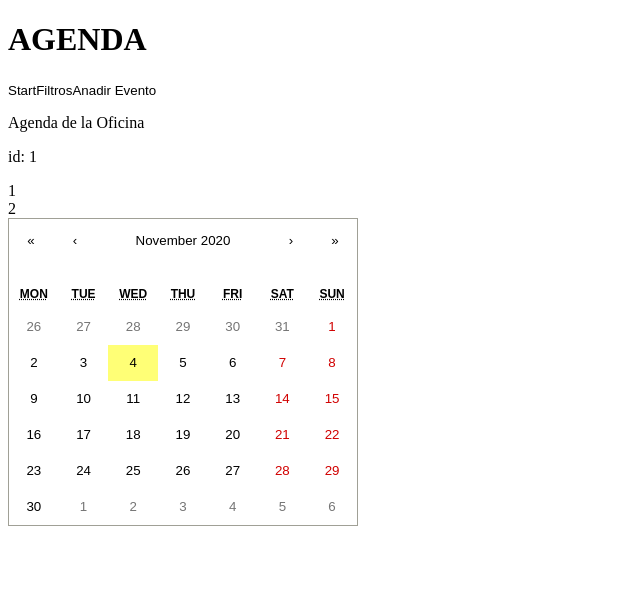
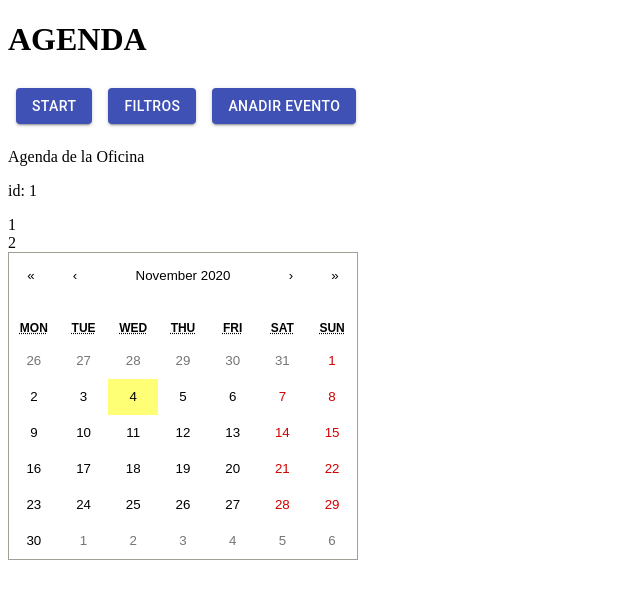
Before and after one commit to FranciscoRiosJesus/AgendaReact, a React (Create React App) app in the folder react-ui-agenda/: page / in a window 1280 px wide. Shown: the top 598 px of the page, without its empty margins (0-640 px from the left). Built offline with nearby package versions, Linux system fonts and the light colour scheme; no server answers.

Commit message:
CREATE folder /feature and DELETE folder /componensts

```diff
--- a/react-ui-agenda/src/API.ts
+++ b/react-ui-agenda/src/API.ts
@@ -1,4 +1,4 @@
-import { AgendaExp } from './components/Agenda';
+import { AgendaExp } from './features/agenda/Agenda';
 
 export const fetchAgendasExp = async () => {
     const endPoint = `https://localhost:8080/test/api/eventos`;
--- a/react-ui-agenda/src/App.tsx
+++ b/react-ui-agenda/src/App.tsx
@@ -1,8 +1,19 @@
 import React from 'react';
 import ButtonBase from '@material-ui/core/ButtonBase';
-import Agenda from './components/Agenda';
+import Agenda from './features/agenda/Agenda';
 import { fetchAgendasExp } from './API';
+import { makeStyles, createStyles, Theme } from '@material-ui/core/styles';
+import Button from '@material-ui/core/Button';
 
+const useStyles = makeStyles((theme: Theme) =>
+  createStyles({
+    root: {
+      '& > *': {
+        margin: theme.spacing(1),
+      },
+    },
+  }),
+);
 
 const App = () => {
 
@@ -29,19 +40,22 @@ const App = () => {
 
   }
 
-
+  const classes = useStyles();
   return (
     <div className="App">
       <h1>AGENDA</h1>
-      <ButtonBase className="start" onClick={startAgenda}>
-        Start
-      </ButtonBase>
-      <ButtonBase className="filtros" onClick={filtros}>
-        Filtros
-      </ButtonBase>
-      <ButtonBase className="anadirEvento" onClick={anadirEvento}>
-        Anadir Evento
-      </ButtonBase>
+      <div className={classes.root}>
+        <Button variant="contained" color="primary" className="start" onClick={startAgenda}>
+          Start
+        </Button >
+
+        <Button variant="contained" color="primary"  className="filtros" onClick={filtros}>
+          Filtros
+        </Button>
+        <Button variant="contained" color="primary"  className="anadirEvento" onClick={anadirEvento}>
+          Anadir Evento
+        </Button>
+      </div>
       <p>Agenda de la Oficina</p>
       <Agenda
         id={id}
--- a/react-ui-agenda/src/app/store.ts
+++ b/react-ui-agenda/src/app/store.ts
@@ -1,5 +1,5 @@
 import { configureStore, ThunkAction, Action } from '@reduxjs/toolkit';
-import agendaReducer from '../components/agendaSlice';
+import agendaReducer from '../features/agenda/agendaSlice';
 
 export const store = configureStore({
   reducer: {
--- a/react-ui-agenda/src/components/agendaSlice.tsx
+++ b/react-ui-agenda/src/features/agenda/agendaSlice.tsx
@@ -1,5 +1,5 @@
 import { createSlice, PayloadAction } from '@reduxjs/toolkit';
-/* import { AppThunk, RootState } from '../app/store'; */
+import { AppThunk, RootState } from '../../app/store';
 
 //TODO MOVER A SU PROPIO MODELO
 export enum TipoEventoAgenda {
@@ -78,4 +78,6 @@ export const AgendaSlice = createSlice({
 
 export const { added } = AgendaSlice.actions;
 
+export const selectEventos = (state: RootState) => state.agendaExp;
+
 export default AgendaSlice.reducer;
--- /dev/null
+++ b/react-ui-agenda/src/features/agenda/eventoList.tsx
@@ -0,0 +1,4 @@
+import React from 'react'
+import { useSelector } from 'react-redux'
+/* import EventoListItem from './eventoListItem'; */
+import { AppThunk, RootState } from '../../app/store';
--- a/react-ui-agenda/src/index.tsx
+++ b/react-ui-agenda/src/index.tsx
@@ -3,7 +3,7 @@ import ReactDOM from 'react-dom';
 import { Provider } from 'react-redux';
 import App from './App';
 import { store } from './app/store';
-import { TipoEventoAgenda } from './components/agendaSlice';
+import { TipoEventoAgenda } from './features/agenda/agendaSlice';
 
 console.log('Initial state: ' , store.getState());
 
```
Also changed, not shown: react-ui-agenda/src/features/agenda/eventoListItem.tsx (added, +41 -0 lines), react-ui-agenda/src/features/agenda/Agenda.tsx (renamed from react-ui-agenda/src/components/Agenda.tsx), 1 other file (tests, documents, lock files or other folders).
